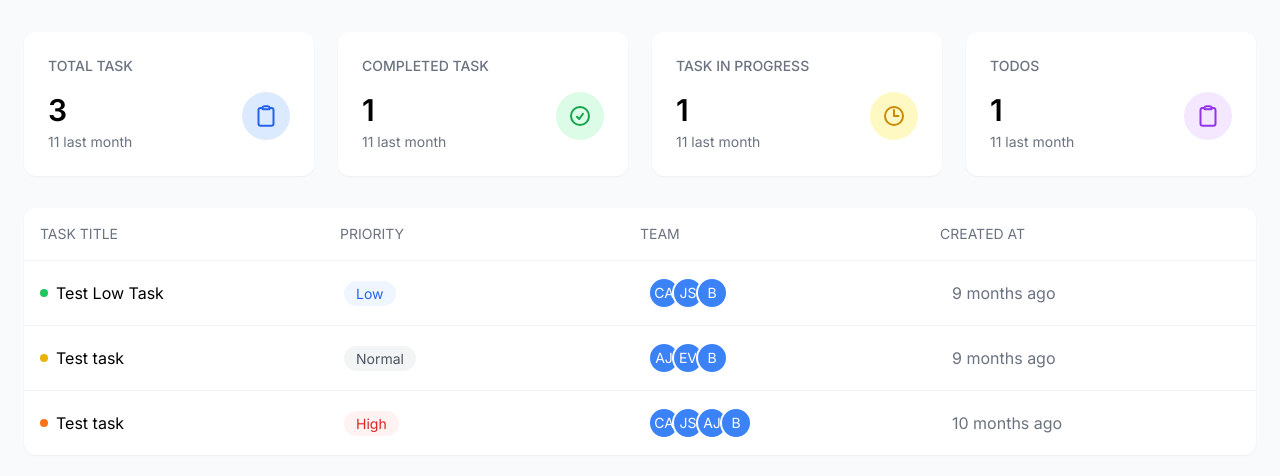
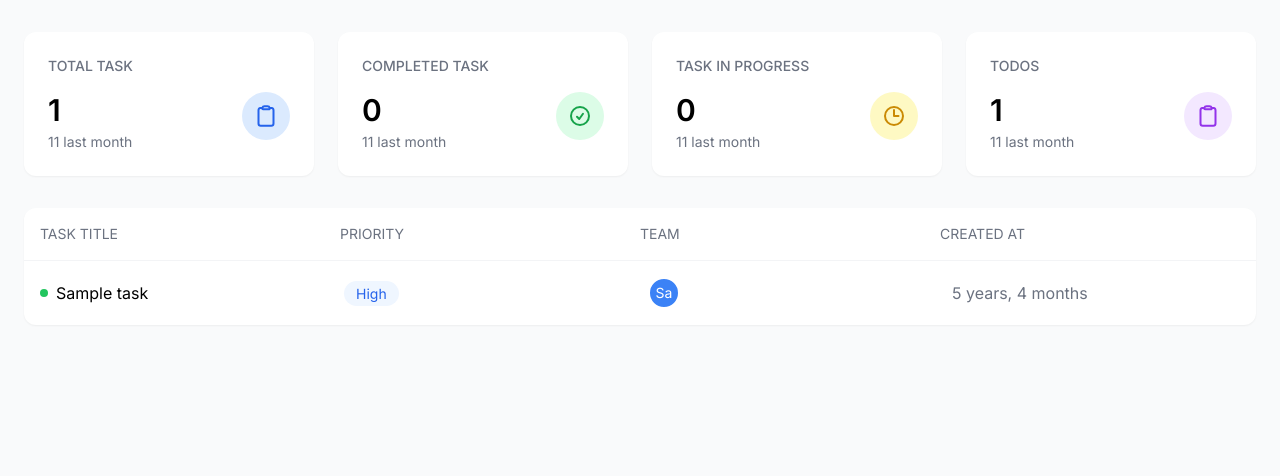
Before and after one commit to mdshakilahmed72/new_task_added, a Django app: page /task/manager_dashboard/ in a window 1280 px wide. Shown: the part 64-540 px from the top of the page. Run offline with Django 5.2, Linux system fonts and the light colour scheme; tables that the repository leaves empty hold one stand-in row (values such as "Sample post").

Commit message:
Mid Crud OPeration and ORM

```diff
--- a/new_task/urls.py
+++ b/new_task/urls.py
@@ -1,7 +1,8 @@
 
 from django.contrib import admin
 from django.urls import path,include
+from debug_toolbar.toolbar import debug_toolbar_urls
 urlpatterns = [
     path('admin/', admin.site.urls),
     path("task/",include("task.urls")),
-]
+]+ debug_toolbar_urls()
--- a/task/models.py
+++ b/task/models.py
@@ -13,14 +13,23 @@ class Employee(models.Model):
 
 
 class Task(models.Model):
+    STATUS_CHOICES = [
+        ('PENDING','Pending'),
+        ('IN_PROGRESS','In Progress'),
+        ('COMPLETED','Completed')
+    ]
     project = models.ForeignKey("Project", on_delete = models.CASCADE,default=1)
-    assigned_to = models.ManyToManyField(Employee)
+    assigned_to = models.ManyToManyField(Employee,related_name='task')
     title = models.CharField(max_length=240)
     description = models.TextField()
     due_date = models.DateField()
+    status = models.CharField(max_length=20,choices=STATUS_CHOICES,default='PENDING')
     is_completed = models.BooleanField(default=False)
     created_at = models.DateTimeField(auto_now_add=True)
     updated_at = models.DateTimeField(auto_now=True)
+
+    def __str__(self):
+        return self.title
 
 
 # One to One Relation
@@ -34,15 +43,24 @@ class Task_Details(models.Model):
         (MEDIUM,'Medium'),
         (LOW,'Low')
     )
-    task = models.OneToOneField(Task, on_delete=models.CASCADE)
+    task = models.OneToOneField(Task, on_delete=models.CASCADE,related_name='details')
     assigned_to = models.CharField(max_length=100)
+
     priority = models.CharField(max_length=1,choices=PRIORITY_OPTIONS, default= LOW)
+    notes = models.TextField(blank=True,null=True)
+
+    def __str__(self):
+        return f"Details from task {self.task.title}"
 
 # Many to One Relations
 
 class Project(models.Model):
     name = models.CharField(max_length=100)
     start_date = models.DateField()
+    description = models.TextField(null=True,blank=True)
+
+    def __str__(self):
+        return self.name
 
 
 # Many to Many Relations
--- a/task/templates/dashboard/dashboard.html
+++ b/task/templates/dashboard/dashboard.html
@@ -58,7 +58,7 @@
             <h3 class="text-sm font-medium text-gray-500 mb-4">TOTAL TASK</h3>
             <div class="flex justify-between items-start">
               <div>
-                <p class="text-3xl font-semibold mb-1">3</p>
+                <p class="text-3xl font-semibold mb-1">{{counts.total}}</p>
                 <p class="text-gray-500 text-sm">11 last month</p>
               </div>
               <div class="bg-blue-100 p-3 rounded-full">
@@ -86,7 +86,7 @@
             </h3>
             <div class="flex justify-between items-start">
               <div>
-                <p class="text-3xl font-semibold mb-1">1</p>
+                <p class="text-3xl font-semibold mb-1">{{counts.completed}}</p>
                 <p class="text-gray-500 text-sm">11 last month</p>
               </div>
               <div class="bg-green-100 p-3 rounded-full">
@@ -114,7 +114,7 @@
             </h3>
             <div class="flex justify-between items-start">
               <div>
-                <p class="text-3xl font-semibold mb-1">1</p>
+                <p class="text-3xl font-semibold mb-1">{{counts.in_progress}}</p>
                 <p class="text-gray-500 text-sm">11 last month</p>
               </div>
               <div class="bg-yellow-100 p-3 rounded-full">
@@ -139,7 +139,7 @@
             <h3 class="text-sm font-medium text-gray-500 mb-4">TODOS</h3>
             <div class="flex justify-between items-start">
               <div>
-                <p class="text-3xl font-semibold mb-1">1</p>
+                <p class="text-3xl font-semibold mb-1">{{counts.pending}}</p>
                 <p class="text-gray-500 text-sm">11 last month</p>
               </div>
               <div class="bg-purple-100 p-3 rounded-full">
--- a/task/templates/dashboard/manager_dashboard.html
+++ b/task/templates/dashboard/manager_dashboard.html
@@ -16,105 +16,40 @@
           <!-- Task Items  -->
           <div class="divide-y divide-gray-100">
             <!-- Task 1 -->
-            <div class="grid grid-cols-4 gap-4 p-4 items-center">
+
+            {% for tas in task %}
+               <div class="grid grid-cols-4 gap-4 p-4 items-center">
               <div class="flex items-center gap-2">
                 <div class="w-2 h-2 rounded-full bg-green-500"></div>
-                <span>Test Low Task</span>
+                <span>{{tas.title}}</span>
               </div>
               <div>
                 <span
                   class="px-3 py-1 rounded-full bg-blue-50 text-blue-600 text-sm"
-                  >Low</span
+                  >{{tas.details.get_priority_display}}</span
                 >
               </div>
               <div class="flex -space-x-2">
-                <div
+                {% for emp in tas.assigned_to.all %}
+                  <div
                   class="w-8 h-8 rounded-full bg-blue-500 flex items-center justify-center text-white text-sm border-2 border-white"
                 >
-                  CA
+                 {{emp.name|slice:":2"}}
                 </div>
-                <div
-                  class="w-8 h-8 rounded-full bg-blue-500 flex items-center justify-center text-white text-sm border-2 border-white"
-                >
-                  JS
-                </div>
-                <div
-                  class="w-8 h-8 rounded-full bg-blue-500 flex items-center justify-center text-white text-sm border-2 border-white"
-                >
-                  B
-                </div>
+
+                {% endfor %}
+
+
               </div>
-              <div class="text-gray-500">9 months ago</div>
+              <div class="text-gray-500">{{tas.created_at|timesince}}</div>
             </div>
 
+            {% endfor %}
             <!-- Task 2 -->
-            <div class="grid grid-cols-4 gap-4 p-4 items-center">
-              <div class="flex items-center gap-2">
-                <div class="w-2 h-2 rounded-full bg-yellow-500"></div>
-                <span>Test task</span>
-              </div>
-              <div>
-                <span
-                  class="px-3 py-1 rounded-full bg-gray-100 text-gray-600 text-sm"
-                  >Normal</span
-                >
-              </div>
-              <div class="flex -space-x-2">
-                <div
-                  class="w-8 h-8 rounded-full bg-blue-500 flex items-center justify-center text-white text-sm border-2 border-white"
-                >
-                  AJ
-                </div>
-                <div
-                  class="w-8 h-8 rounded-full bg-blue-500 flex items-center justify-center text-white text-sm border-2 border-white"
-                >
-                  EV
-                </div>
-                <div
-                  class="w-8 h-8 rounded-full bg-blue-500 flex items-center justify-center text-white text-sm border-2 border-white"
-                >
-                  B
-                </div>
-              </div>
-              <div class="text-gray-500">9 months ago</div>
-            </div>
+
 
             <!-- Task 3 -->
-            <div class="grid grid-cols-4 gap-4 p-4 items-center">
-              <div class="flex items-center gap-2">
-                <div class="w-2 h-2 rounded-full bg-orange-500"></div>
-                <span>Test task</span>
-              </div>
-              <div>
-                <span
-                  class="px-3 py-1 rounded-full bg-red-50 text-red-600 text-sm"
-                  >High</span
-                >
-              </div>
-              <div class="flex -space-x-2">
-                <div
-                  class="w-8 h-8 rounded-full bg-blue-500 flex items-center justify-center text-white text-sm border-2 border-white"
-                >
-                  CA
-                </div>
-                <div
-                  class="w-8 h-8 rounded-full bg-blue-500 flex items-center justify-center text-white text-sm border-2 border-white"
-                >
-                  JS
-                </div>
-                <div
-                  class="w-8 h-8 rounded-full bg-blue-500 flex items-center justify-center text-white text-sm border-2 border-white"
-                >
-                  AJ
-                </div>
-                <div
-                  class="w-8 h-8 rounded-full bg-blue-500 flex items-center justify-center text-white text-sm border-2 border-white"
-                >
-                  B
-                </div>
-              </div>
-              <div class="text-gray-500">10 months ago</div>
-            </div>
+
           </div>
         </div>
 
--- a/task/urls.py
+++ b/task/urls.py
@@ -1,8 +1,11 @@
+
 from django.urls import path
-from task.views import manager_dashboard,user_dashboard,create_task
+
+from task.views import manager_dashboard,user_dashboard,create_task,view_task
 
 urlpatterns = [
     path("manager_dashboard/",manager_dashboard),
     path("user_dashboard/",user_dashboard),
-    path("create_task/",create_task)
+    path("create_task/",create_task),
+    path("view_task/",view_task)
 ]
--- a/task/views.py
+++ b/task/views.py
@@ -2,11 +2,30 @@ from django.shortcuts import render
 from django.http import HttpResponse
 from task.forms import TaskForm,TaskModelForm
 from task.models import Employee,Task
+from django.db.models import Q,Count,Max,Min,Avg
 
 # Create your views here.
 
 def manager_dashboard(request):
-    return render(request,"dashboard/manager_dashboard.html")
+    task = Task.objects.select_related('details').prefetch_related('assigned_to').all()
+
+    counts = Task.objects.aggregate(
+        total=Count('id'),
+        completed = Count('id', filter= Q(status='COMPLETED')),
+        in_progress = Count('id',filter=Q(status='IN_PROGRESS')),
+        pending = Count('id',filter=Q(status='PENDING')),
+    )
+    # total_task = task.count()
+    # pending_task = Task.objects.filter(status="PENDING").count()
+    # completed_task = Task.objects.filter(status="COMPLETED").count()
+    # in_progress = Task.objects.filter(status="IN_PROGRESS").count()
+
+    context = {
+        "task":task,
+        "counts":counts,
+
+    }
+    return render(request,"dashboard/manager_dashboard.html",context)
 
 
 def user_dashboard(request):
@@ -42,3 +61,14 @@ def create_task(request):
         "form":form
     }
     return render(request,"task_form.html",context)
+
+
+def view_task(request):
+    # Retrive data using Get
+    # task = Task.objects.all()
+    # spec_task =Task.objects.get(id=1)
+
+    # Select Related  using 2 way (Foreign Key and One To One Field )
+    task = Task.objects.filter(status = "PENDING")
+
+    return render(request,"show_task.html",{"task":task})
```
Also changed, not shown: new_task/settings.py (+8 -0 lines), populate_db.py (added, +70 -0 lines), task/templates/show_task.html (added, +18 -0 lines), task/migrations/0001_initial.py, task/migrations/0002_task_details.py (deleted), task/migrations/0003_project.py (deleted), task/migrations/0004_task_project.py (deleted), task/migrations/0005_employee_task_assigned_to.py (deleted).
